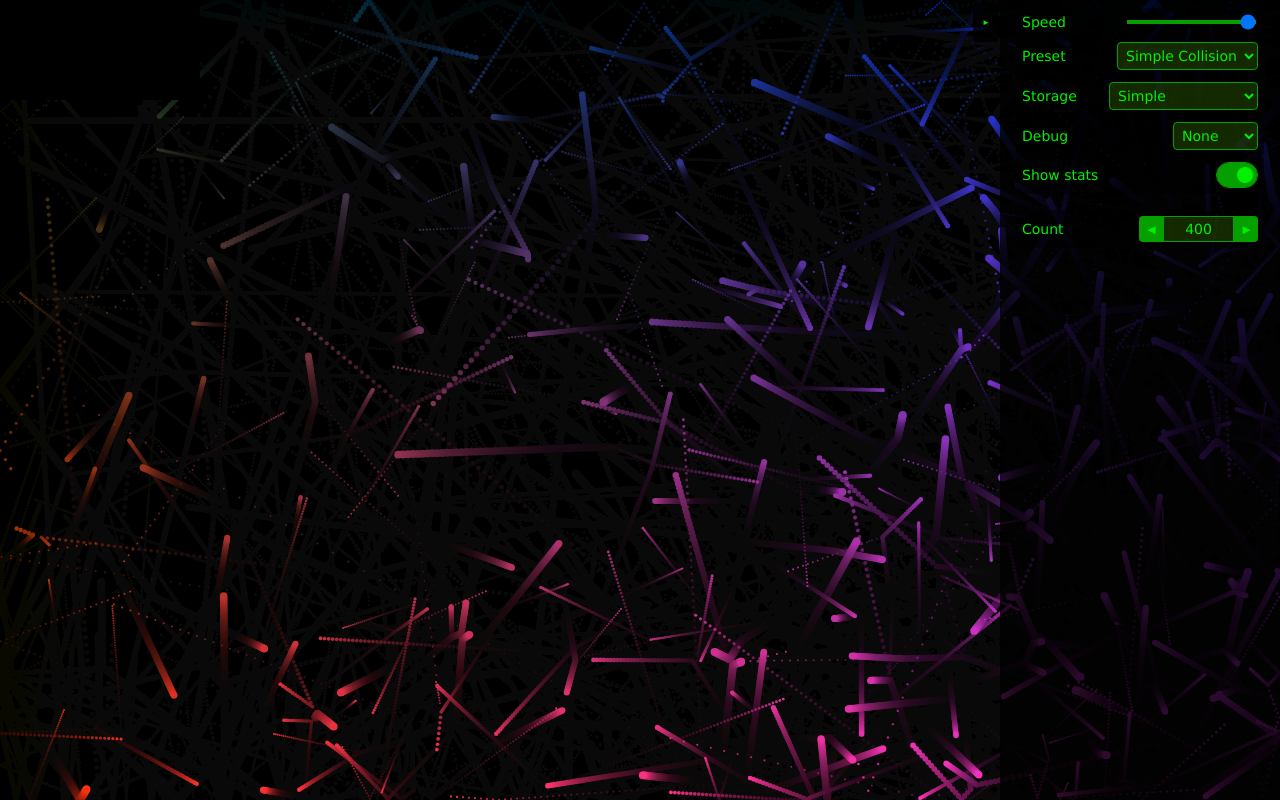
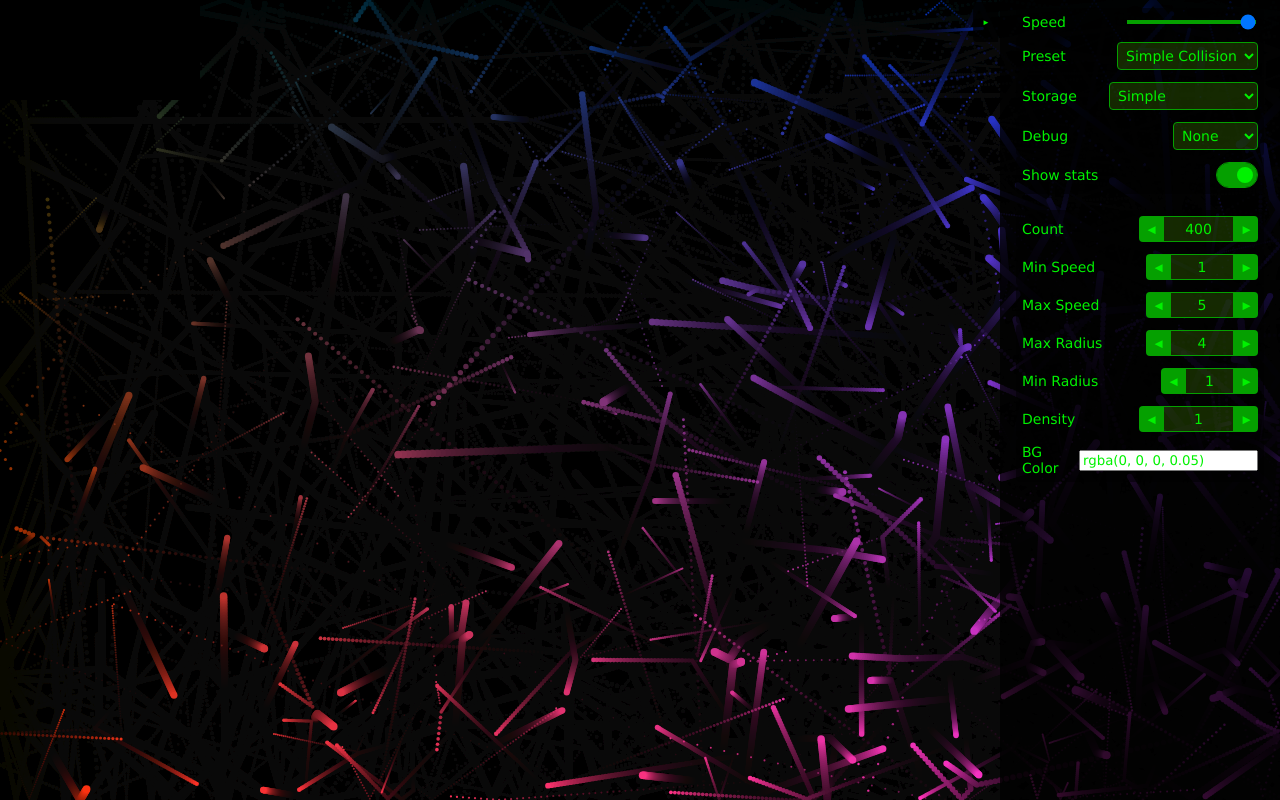
Before and after one commit to abeluzhenko/simulatio, a React (Vite) app: page / in a window 1280 px wide. Built offline with nearby package versions, Linux system fonts and the light colour scheme.

Commit message:
Add all the configurable options to particles UI

```diff
--- a/src/app.tsx
+++ b/src/app.tsx
@@ -207,10 +207,10 @@ function setup(config: {
     console.info('Metric buffer is full')
   }
 
-  document.addEventListener('onBeforeUnload', cleanup)
+  window.addEventListener('beforeunload', cleanup)
 
   cleanup = () => {
-    document.removeEventListener('onBeforeUnload', cleanup)
+    window.removeEventListener('beforeunload', cleanup)
 
     resizeObserver.disconnect()
     simulation.stop()
--- a/src/particles/ConveyLife/ui.tsx
+++ b/src/particles/ConveyLife/ui.tsx
@@ -1,5 +1,6 @@
 import React, { FC, useEffect, useState } from 'react'
 import { Number } from '../../ui/components/Number/Number'
+import { Color } from '../../ui/components/Color/Color'
 import { Config } from './config'
 
 type Props = {
@@ -9,13 +10,19 @@ type Props = {
 
 export const UI: FC<Props> = ({ onChange, defaultConfig }) => {
   const [count, setCount] = useState(defaultConfig.count)
+  const [stepTimeMs, setStepTimeMs] = useState(defaultConfig.stepTimeMs)
+  const [borderSize, setBorderSize] = useState(defaultConfig.borderSize)
+  const [bgColor, setBgColor] = useState(defaultConfig.bgColor)
 
   useEffect(() => {
     onChange({
       ...defaultConfig,
       count,
+      stepTimeMs,
+      borderSize,
+      bgColor,
     })
-  }, [count])
+  }, [count, stepTimeMs, borderSize, bgColor])
 
   return (
     <div className="UI__group">
@@ -29,6 +36,30 @@ export const UI: FC<Props> = ({ onChange, defaultConfig }) => {
           onChange={(value) => setCount(value)}
         />
       </div>
+      <div className="UI__option">
+        <span className="Option__title">Step Time</span>
+        <Number
+          value={stepTimeMs}
+          min={1}
+          max={100}
+          step={10}
+          onChange={(value) => setStepTimeMs(value)}
+        />
+      </div>
+      <div className="UI__option">
+        <span className="Option__title">Border Size</span>
+        <Number
+          value={borderSize}
+          min={0}
+          max={4}
+          step={1}
+          onChange={(value) => setBorderSize(value)}
+        />
+      </div>
+      <div className="UI__option">
+        <span className="Option__title">BG Color</span>
+        <Color value={bgColor} onChange={(value) => setBgColor(value)} />
+      </div>
     </div>
   )
 }
--- a/src/particles/Darwin/ui.tsx
+++ b/src/particles/Darwin/ui.tsx
@@ -1,5 +1,6 @@
 import React, { FC, useEffect, useState } from 'react'
 import { Number } from '../../ui/components/Number/Number'
+import { Color } from '../../ui/components/Color/Color'
 import { Config } from './config'
 
 type Props = {
@@ -9,6 +10,37 @@ type Props = {
 
 export const UI: FC<Props> = ({ onChange, defaultConfig }) => {
   const [count, setCount] = useState(defaultConfig.count)
+  const [minSpeed, setMinSpeed] = useState(defaultConfig.minSpeed)
+  const [maxSpeed, setMaxSpeed] = useState(defaultConfig.maxSpeed)
+  const [maxRadius, setMaxRadius] = useState(defaultConfig.maxRadius)
+  const [minRadius, setMinRadius] = useState(defaultConfig.minRadius)
+  const [absorbRate, setAbsorbRate] = useState(defaultConfig.absorbRate)
+  const [massThreshold, setMassThreshold] = useState(
+    defaultConfig.massThreshold,
+  )
+  const [bgColor, setBgColor] = useState(defaultConfig.bgColor)
+
+  useEffect(() => {
+    onChange({
+      ...defaultConfig,
+      count,
+      minSpeed,
+      maxSpeed,
+      maxRadius,
+      minRadius,
+      absorbRate,
+      massThreshold,
+      bgColor,
+    })
+  }, [
+    minSpeed,
+    maxSpeed,
+    maxRadius,
+    minRadius,
+    absorbRate,
+    massThreshold,
+    bgColor,
+  ])
 
   useEffect(() => {
     onChange({
@@ -28,6 +60,70 @@ export const UI: FC<Props> = ({ onChange, defaultConfig }) => {
           step={100}
           onChange={(value) => setCount(value)}
         />
+        <div className="UI__option">
+          <span className="Option__title">Min Speed</span>
+          <Number
+            value={minSpeed}
+            min={defaultConfig.minSpeed}
+            max={defaultConfig.maxSpeed}
+            step={0.1}
+            onChange={(value) => setMinSpeed(value)}
+          />
+        </div>
+        <div className="UI__option">
+          <span className="Option__title">Max Speed</span>
+          <Number
+            value={maxSpeed}
+            min={defaultConfig.minSpeed}
+            max={defaultConfig.maxSpeed}
+            step={0.1}
+            onChange={(value) => setMaxSpeed(value)}
+          />
+        </div>
+        <div className="UI__option">
+          <span className="Option__title">Max Radius</span>
+          <Number
+            value={maxRadius}
+            min={defaultConfig.minRadius}
+            max={defaultConfig.maxRadius}
+            step={0.1}
+            onChange={(value) => setMaxRadius(value)}
+          />
+        </div>
+        <div className="UI__option">
+          <span className="Option__title">Min Radius</span>
+          <Number
+            value={minRadius}
+            min={defaultConfig.minRadius}
+            max={defaultConfig.maxRadius}
+            step={0.1}
+            onChange={(value) => setMinRadius(value)}
+          />
+        </div>
+        <div className="UI__option">
+          <span className="Option__title">Absorb Rate</span>
+          <Number
+            value={absorbRate}
+            min={0}
+            max={1}
+            step={0.01}
+            onChange={(value) => setAbsorbRate(value)}
+          />
+        </div>
+        <div className="UI__option">
+          <span className="Option__title">Mass Threshold</span>
+          <Number
+            value={massThreshold}
+            min={0}
+            max={100}
+            step={1}
+            onChange={(value) => setMassThreshold(value)}
+          />
+        </div>
+        <div className="UI__option">
+          <span className="Option__title">BG Color</span>
+          <Color value={bgColor} onChange={(value) => setBgColor(value)} />
+        </div>
       </div>
     </div>
   )
--- a/src/particles/ParticleLife/ui.tsx
+++ b/src/particles/ParticleLife/ui.tsx
@@ -1,6 +1,7 @@
 import React, { FC, useEffect, useState } from 'react'
 import { Number } from '../../ui/components/Number/Number'
 import { Range } from '../../ui/components/Range/Range'
+import { Color } from '../../ui/components/Color/Color'
 import { mapRange } from '../../math/common'
 import { Config } from './config'
 
@@ -18,6 +19,7 @@ export const UI: FC<Props> = ({ onChange, defaultConfig }) => {
   const [gravityDamping, setGravityDamping] = useState(
     defaultConfig.gravityDamping,
   )
+  const [bgColor, setBgColor] = useState(defaultConfig.bgColor)
 
   useEffect(() => {
     onChange({
@@ -28,8 +30,17 @@ export const UI: FC<Props> = ({ onChange, defaultConfig }) => {
       forceRadius,
       damping,
       gravityDamping,
+      bgColor,
     })
-  }, [count, minRadius, maxRadius, forceRadius, damping, gravityDamping])
+  }, [
+    count,
+    minRadius,
+    maxRadius,
+    forceRadius,
+    damping,
+    gravityDamping,
+    bgColor,
+  ])
 
   return (
     <div className="UI__group">
@@ -90,6 +101,10 @@ export const UI: FC<Props> = ({ onChange, defaultConfig }) => {
           onChange={(value) => setGravityDamping(mapRange(value, 0, 100, 0, 1))}
         />
       </div>
+      <div className="UI__option">
+        <span className="Option__title">BG Color</span>
+        <Color value={bgColor} onChange={(value) => setBgColor(value)} />
+      </div>
     </div>
   )
 }
--- a/src/particles/Polygons/ui.tsx
+++ b/src/particles/Polygons/ui.tsx
@@ -1,5 +1,6 @@
 import React, { FC, useEffect, useState } from 'react'
 import { Number } from '../../ui/components/Number/Number'
+import { Color } from '../../ui/components/Color/Color'
 import { Config } from './config'
 
 type Props = {
@@ -9,11 +10,23 @@ type Props = {
 
 export const UI: FC<Props> = ({ onChange, defaultConfig }) => {
   const [count, setCount] = useState(defaultConfig.count)
+  const [maxSpeed, setMaxSpeed] = useState(defaultConfig.maxSpeed)
+  const [minSpeed, setMinSpeed] = useState(defaultConfig.minSpeed)
+  const [maxConnections, setMaxConnections] = useState(
+    defaultConfig.maxConnections,
+  )
+  const [range, setRange] = useState(defaultConfig.range)
+  const [bgColor, setBgColor] = useState(defaultConfig.bgColor)
 
   useEffect(() => {
     onChange({
       ...defaultConfig,
       count,
+      maxSpeed,
+      minSpeed,
+      maxConnections,
+      range,
+      bgColor,
     })
   }, [count])
 
@@ -29,6 +42,50 @@ export const UI: FC<Props> = ({ onChange, defaultConfig }) => {
           onChange={(value) => setCount(value)}
         />
       </div>
+      <div className="UI__option">
+        <span className="Option__title">Min Speed</span>
+        <Number
+          value={minSpeed}
+          min={defaultConfig.minSpeed}
+          max={defaultConfig.maxSpeed}
+          step={0.1}
+          onChange={(value) => setMinSpeed(value)}
+        />
+      </div>
+      <div className="UI__option">
+        <span className="Option__title">Max Speed</span>
+        <Number
+          value={maxSpeed}
+          min={defaultConfig.minSpeed}
+          max={defaultConfig.maxSpeed}
+          step={0.1}
+          onChange={(value) => setMaxSpeed(value)}
+        />
+      </div>
+      <div className="UI__option">
+        <span className="Option__title">Max Connections</span>
+        <Number
+          value={maxConnections}
+          min={0}
+          max={defaultConfig.maxConnections}
+          step={100}
+          onChange={(value) => setMaxConnections(value)}
+        />
+      </div>
+      <div className="UI__option">
+        <span className="Option__title">Range</span>
+        <Number
+          value={range}
+          min={0}
+          max={defaultConfig.range}
+          step={10}
+          onChange={(value) => setRange(value)}
+        />
+      </div>
+      <div className="UI__option">
+        <span className="Option__title">BG Color</span>
+        <Color value={bgColor} onChange={(value) => setBgColor(value)} />
+      </div>
     </div>
   )
 }
--- a/src/particles/SimpleCollision/ui.tsx
+++ b/src/particles/SimpleCollision/ui.tsx
@@ -1,5 +1,6 @@
 import React, { FC, useEffect, useState } from 'react'
 import { Number } from '../../ui/components/Number/Number'
+import { Color } from '../../ui/components/Color/Color'
 import { Config } from './config'
 
 type Props = {
@@ -9,11 +10,23 @@ type Props = {
 
 export const UI: FC<Props> = ({ onChange, defaultConfig }) => {
   const [count, setCount] = useState(defaultConfig.count)
+  const [minSpeed, setMinSpeed] = useState(defaultConfig.minSpeed)
+  const [maxSpeed, setMaxSpeed] = useState(defaultConfig.maxSpeed)
+  const [maxRadius, setMaxRadius] = useState(defaultConfig.maxRadius)
+  const [minRadius, setMinRadius] = useState(defaultConfig.minRadius)
+  const [density, setDensity] = useState(defaultConfig.density)
+  const [bgColor, setBgColor] = useState(defaultConfig.bgColor)
 
   useEffect(() => {
     onChange({
       ...defaultConfig,
+      minSpeed,
+      maxSpeed,
+      maxRadius,
+      minRadius,
+      density,
       count,
+      bgColor,
     })
   }, [count])
 
@@ -29,6 +42,58 @@ export const UI: FC<Props> = ({ onChange, defaultConfig }) => {
           onChange={(value) => setCount(value)}
         />
       </div>
+      <div className="UI__option">
+        <span className="Option__title">Min Speed</span>
+        <Number
+          value={minSpeed}
+          min={defaultConfig.minSpeed}
+          max={defaultConfig.maxSpeed}
+          step={0.1}
+          onChange={(value) => setMinSpeed(value)}
+        />
+      </div>
+      <div className="UI__option">
+        <span className="Option__title">Max Speed</span>
+        <Number
+          value={maxSpeed}
+          min={defaultConfig.minSpeed}
+          max={defaultConfig.maxSpeed}
+          step={0.1}
+          onChange={(value) => setMaxSpeed(value)}
+        />
+      </div>
+      <div className="UI__option">
+        <span className="Option__title">Max Radius</span>
+        <Number
+          value={maxRadius}
+          min={defaultConfig.minRadius}
+          max={100}
+          onChange={(value) => setMaxRadius(value)}
+        />
+      </div>
+      <div className="UI__option">
+        <span className="Option__title">Min Radius</span>
+        <Number
+          value={minRadius}
+          min={1}
+          max={defaultConfig.maxRadius}
+          onChange={(value) => setMinRadius(value)}
+        />
+      </div>
+      <div className="UI__option">
+        <span className="Option__title">Density</span>
+        <Number
+          value={density}
+          min={0}
+          max={1}
+          step={0.01}
+          onChange={(value) => setDensity(value)}
+        />
+      </div>
+      <div className="UI__option">
+        <span className="Option__title">BG Color</span>
+        <Color value={bgColor} onChange={(value) => setBgColor(value)} />
+      </div>
     </div>
   )
 }
--- /dev/null
+++ b/src/ui/components/Color/Color.tsx
@@ -0,0 +1,18 @@
+import React, { FC, ChangeEvent } from 'react'
+
+type Props = {
+  value: string
+  onChange: (value: string) => void
+}
+
+export const Color: FC<Props> = ({ value, onChange }) => {
+  const handleChange = (e: ChangeEvent<HTMLInputElement>) => {
+    onChange(e.target.value)
+  }
+
+  return (
+    <div className="Color">
+      <input type="text" value={value} onChange={handleChange} />
+    </div>
+  )
+}
```
Also changed, not shown: src/ui/components/Color/Color.css (added).
